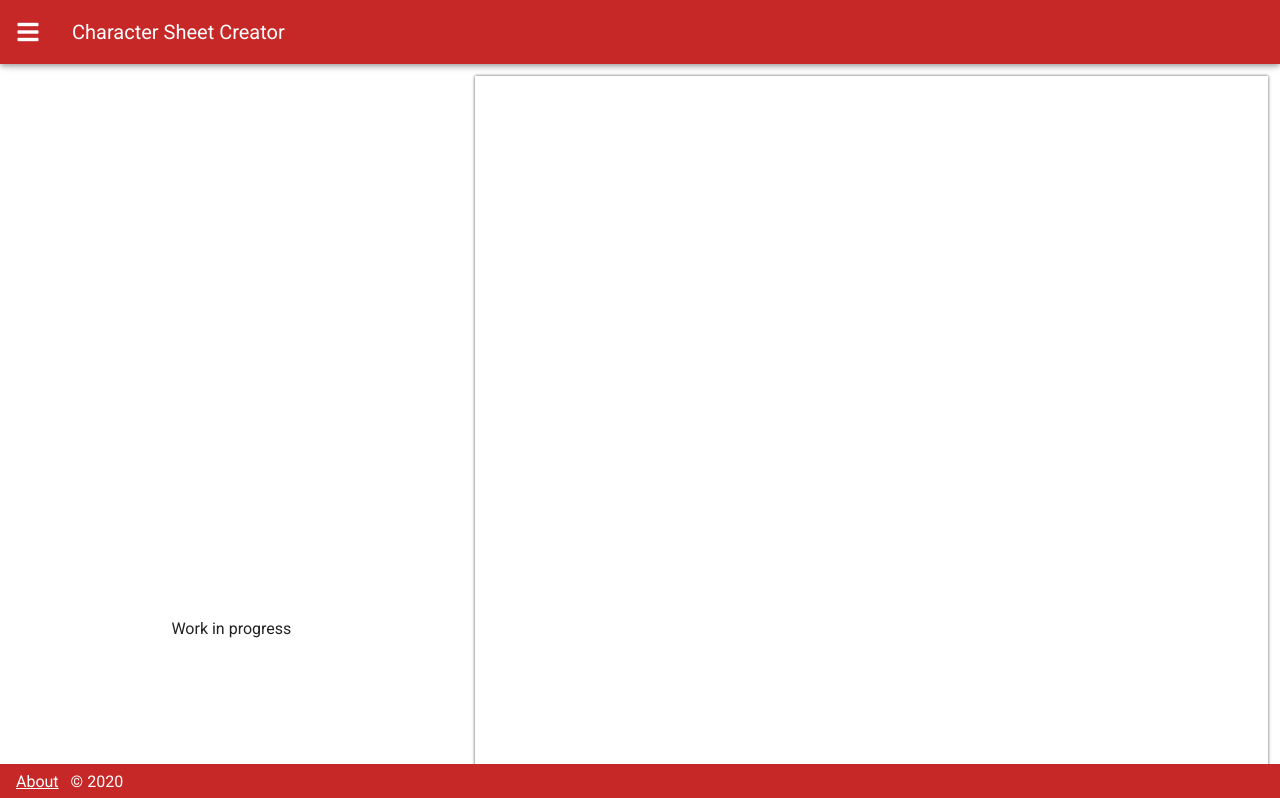
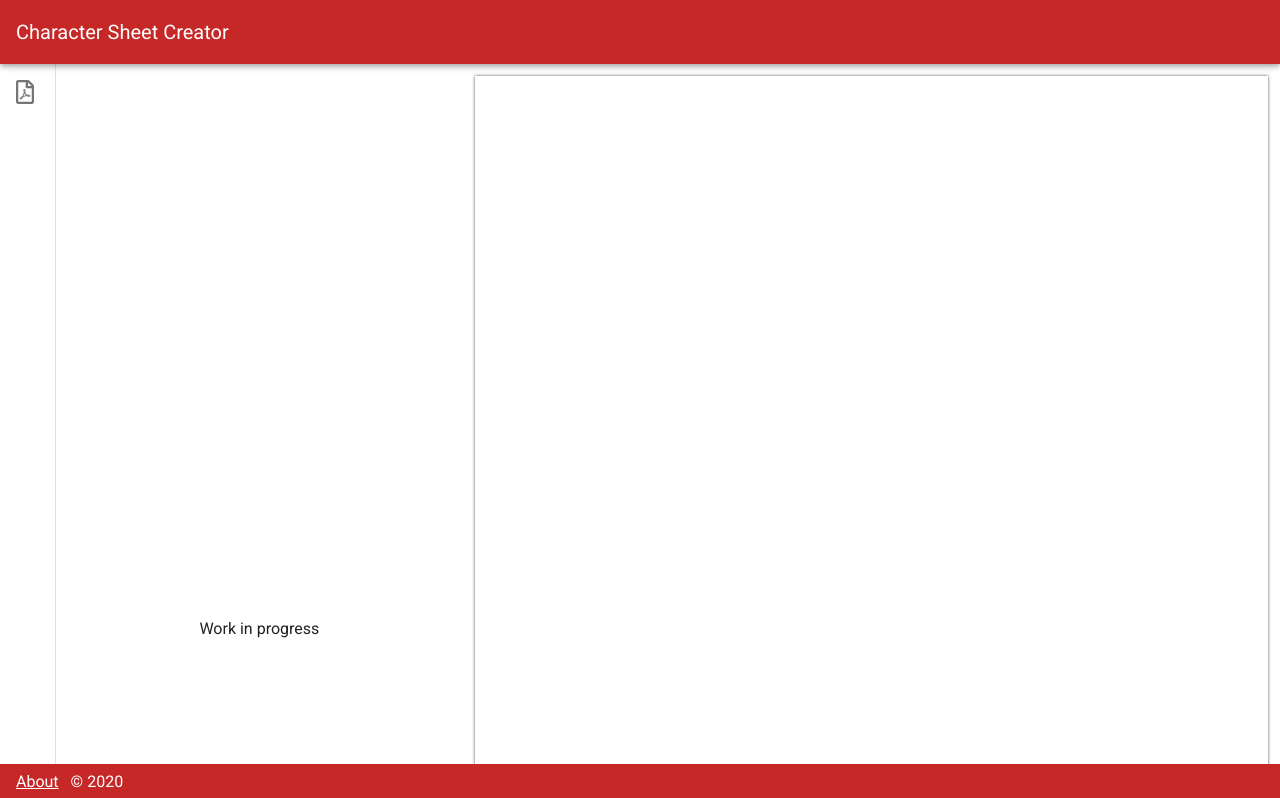
Before and after one commit to lubo-dev/character-sheet-creator, a Vue app: page / in a window 1280 px wide. Shown: the top 798 px of the page. Built offline with nearby package versions, Linux system fonts and the light colour scheme.

Commit message:
Reworks Sidebar to be a permanent list of icons with tooltips

```diff
--- a/src/components/structure/NavBar.vue
+++ b/src/components/structure/NavBar.vue
@@ -6,9 +6,6 @@
             clipped-left
             dark
         >
-            <v-app-bar-nav-icon @click.stop="$refs.SideBar.toggleSideBar()">
-                <v-icon>{{ '$menu' }}</v-icon>
-            </v-app-bar-nav-icon>
             <v-toolbar-title>Character Sheet Creator</v-toolbar-title>
         </v-app-bar>
 
--- a/src/components/structure/SideBar.vue
+++ b/src/components/structure/SideBar.vue
@@ -1,31 +1,29 @@
 <template>
     <v-navigation-drawer
-        v-model="isOpen"
         clipped
+        mini-variant
+        permanent
         app
     >
         <v-list dense>
-            <v-list-item link>
-                <v-list-item-action>
-                    <v-icon>{{ '$pdf' }}</v-icon>
-                </v-list-item-action>
-                <v-list-item-content>
-                    <v-list-item-title>Convert to PDF</v-list-item-title>
-                </v-list-item-content>
-            </v-list-item>
+            <v-tooltip right>
+                <template v-slot:activator="{ on }">
+                    <v-list-item
+                        link
+                        v-on="on"
+                    >
+                        <v-icon>{{ '$pdf' }}</v-icon>
+                    </v-list-item>
+                </template>
+                <span>Convert to PDF</span>
+            </v-tooltip>
         </v-list>
     </v-navigation-drawer>
 </template>
 
 <script>
 export default {
-    data: () => ({
-        isOpen: false,
-    }),
     methods: {
-        toggleSideBar() {
-            this.isOpen = !this.isOpen;
-        },
     },
 }
 </script>
```
